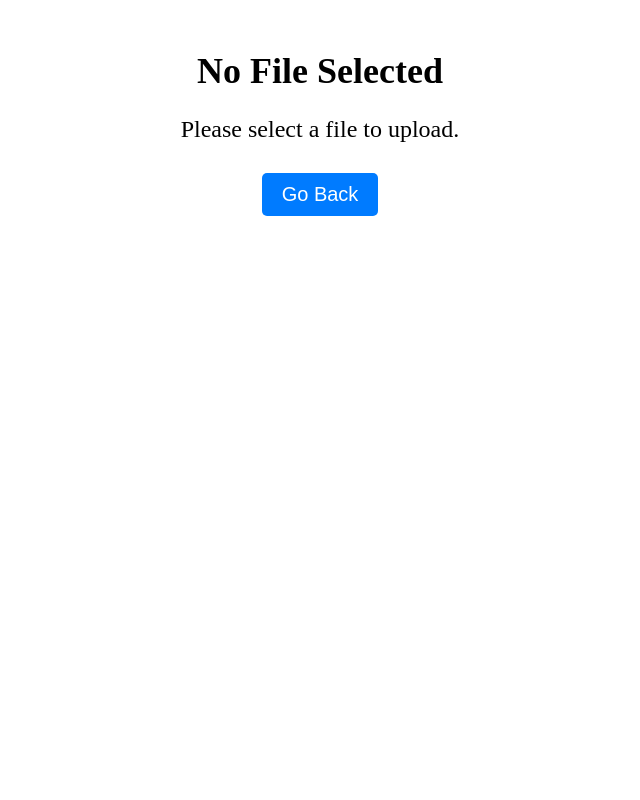
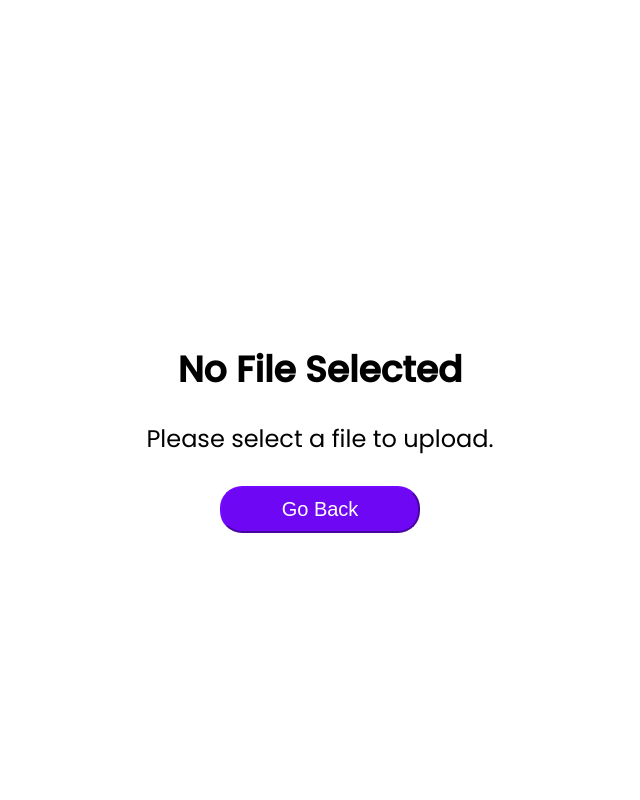
Before and after one commit to walkingkindle/ponderproject, a Flask app: page /nothing-here in a window 1280 px wide. Shown: the whole page, without its empty margins (320-960 px from the left). Run offline with Flask 2, Linux system fonts and the light colour scheme; some libraries are stand-ins or nearby versions.

Commit message:
Styling Error page

```diff
--- a/static/not-selected-styles.css
+++ b/static/not-selected-styles.css
@@ -1,3 +1,11 @@
+body{
+    display: grid;
+    place-items:center;
+    height:100vh;
+    margin:0;
+    font-family:'Poppins', sans-serif;
+}
+
 .container {
   text-align: center;
   margin-top: 50px;
@@ -14,15 +22,18 @@ p {
 }
 
 button {
+  width: 200px;
   font-size: 20px;
   padding: 10px 20px;
   background-color: #007bff;
   color: #fff;
-  border: none;
-  border-radius: 5px;
+  background-color: #6E07F3;
+  border-color: #6E07F3;;
+  border-radius: 22px;
   cursor: pointer;
 }
 
 button:hover {
-  background-color: #0062cc;
+  color: #6E07F3;
+  background-color: #fff;
 }
--- a/templates/Index.html
+++ b/templates/Index.html
@@ -6,7 +6,6 @@
       <meta name="viewport" content="width=device-width, initial-scale=1">
       <link rel="preconnect" href="https://fonts.googleapis.com">
       <link rel="preconnect" href="https://fonts.gstatic.com" crossorigin>
-
       <!-- Bootstrap -->
       <link rel="stylesheet" href="https://cdn.jsdelivr.net/npm/bootstrap@4.5.3/dist/css/bootstrap.min.css" integrity="sha384-TX8t27EcRE3e/ihU7zmQxVncDAy5uIKz4rEkgIXeMed4M0jlfIDPvg6uqKI2xXr2" crossorigin="anonymous">
       <link rel="stylesheet" type="text/css" href="/static/styles.css">
--- a/templates/file-not-selected.html
+++ b/templates/file-not-selected.html
@@ -3,6 +3,7 @@
   <head>
     <title>No File Selected</title>
     <link rel="stylesheet" type="text/css" href="static/not-selected-styles.css">
+    <link href="https://fonts.googleapis.com/css2?family=Poppins:wght@400;500&display=swap" rel="stylesheet">
   </head>
   <body>
     <div class="container">
```
